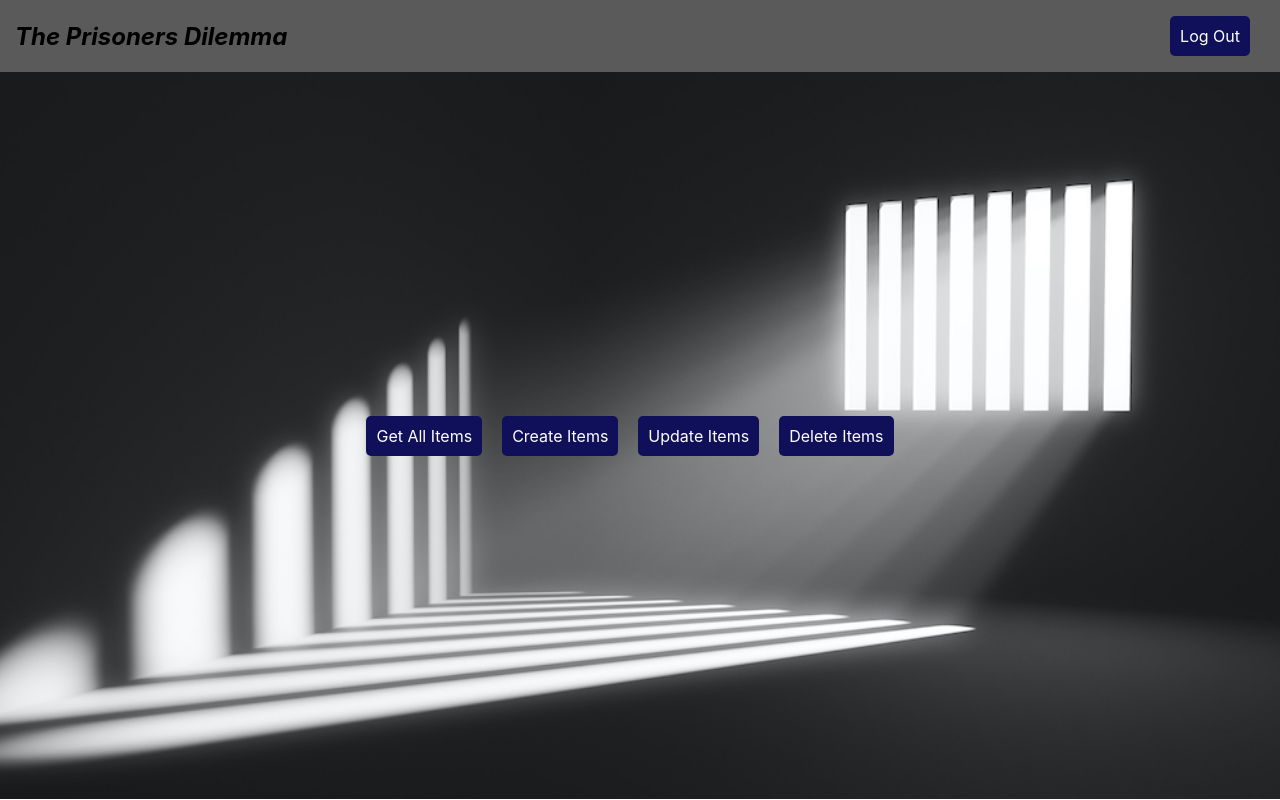
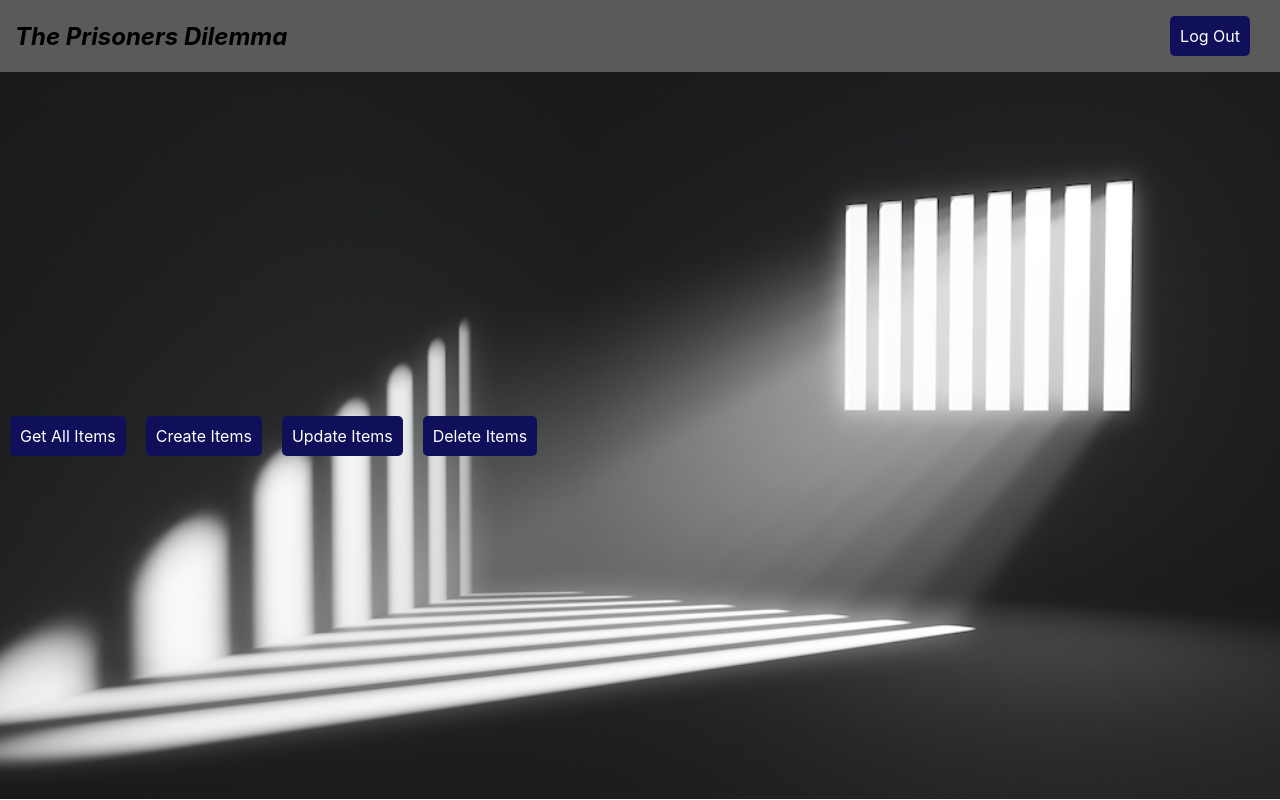
Before and after one commit to AydenGUI/PrisonersDilemna, a React (Create React App) app in the folder prisoners-dilemna/client/: page /Items in a window 1280 px wide. Built offline with nearby package versions, Linux system fonts and the light colour scheme.

Commit message:
mamamamama

```diff
--- a/prisoners-dilemna/client/src/component/ListItems.css
+++ b/prisoners-dilemna/client/src/component/ListItems.css
@@ -3,12 +3,19 @@
   }
 
   .banner {
+    background-image: url("../assests/1203prison.jpg");
+    background-position: center;
+    background-repeat: no-repeat;
+    background-size: cover;
     display: flex;
     flex-wrap: wrap;
     justify-content: space-between;
     align-items: center;
     flex-direction: row;
+    height: calc(100vh - 73px);
+
   }
+
 
   .card {
     width: 100px;
@@ -36,6 +43,7 @@
 
   .card img {
     max-width: 100%;
+    max-height: 50%;
     border-radius: 10px;
     margin-bottom: 10px;
   }
@@ -64,18 +72,6 @@
     margin-right: 20px;
   }
 
-  .banner {
-    background-image: url("../assests/1203prison.jpg");
-    background-position: center;
-    background-repeat: no-repeat;
-    background-size: cover;
-    display: flex;
-    flex-flow: row;
-    align-items: center;
-    justify-content: center;
-    height: calc(100vh - 73px);
-  }
-
   .App-header {
     background-color: #282c34;
     min-height: 100vh;
```
